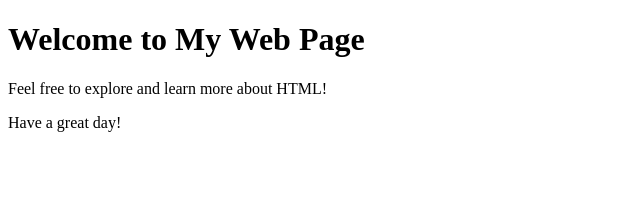
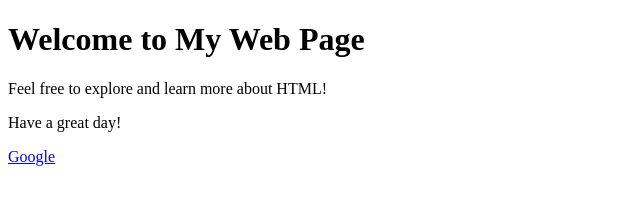
Before and after one commit to Aisaraphorn18/week04, a plain HTML site: page index.html in a window 1280 px wide. Shown: the full height of the page, 0-640 px from the left. Drawn offline with Linux system fonts and the light colour scheme.

Commit message:
add a link

```diff
--- a/index.html
+++ b/index.html
@@ -7,5 +7,6 @@
         <h1>Welcome to My Web Page</h1>
         <p>Feel free to explore and learn more about HTML!</p>
         <p>Have a great day!</p>
+        <a href="http://www.google.co.th">Google</a>
     </body>
 </html>
```
